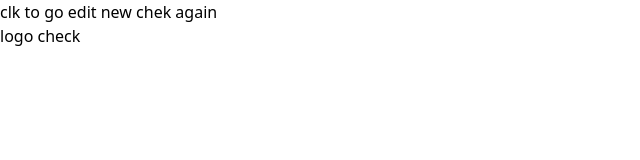
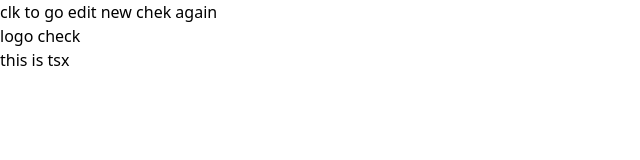
Before and after one commit to ShaikImamPasha/google_anal, a Next.js app: page / in a window 1280 px wide. Shown: the top 160 px of the page, without its empty margins (0-640 px from the left). Built offline with nearby package versions, Linux system fonts and the light colour scheme; no server answers.

Commit message:
tsx check

```diff
--- a/package.json
+++ b/package.json
@@ -42,9 +42,12 @@
     "zustand": "^5.0.2"
   },
   "devDependencies": {
+    "@types/node": "^22.15.17",
+    "@types/react": "^18.3.21",
     "eslint": "^8",
     "eslint-config-next": "15.0.3",
     "postcss": "^8",
-    "tailwindcss": "^3.4.1"
+    "tailwindcss": "^3.4.1",
+    "typescript": "^5.8.3"
   }
 }
--- /dev/null
+++ b/src/app/TextTsx.tsx
@@ -0,0 +1,11 @@
+import React from 'react'
+
+function TextTsx() {
+  return (
+    <div>
+      this is tsx
+    </div>
+  )
+}
+
+export default TextTsx
--- a/src/app/page.js
+++ b/src/app/page.js
@@ -1,6 +1,7 @@
 import Image from "next/image";
 import Link from "next/link";
 import Script from "next/script";
+import TextTsx from "./TextTsx";
 const structuredData = {
   "@context": "https://schema.org",
   "@type": "Organization",
@@ -50,6 +51,7 @@ new chek  again
 <p>
   logo check
 </p>
+<TextTsx></TextTsx>
 </>
 
 
```
Also changed, not shown: tsconfig.json (added, +35 -0 lines), 1 other file (tests, documents, lock files or other folders).
